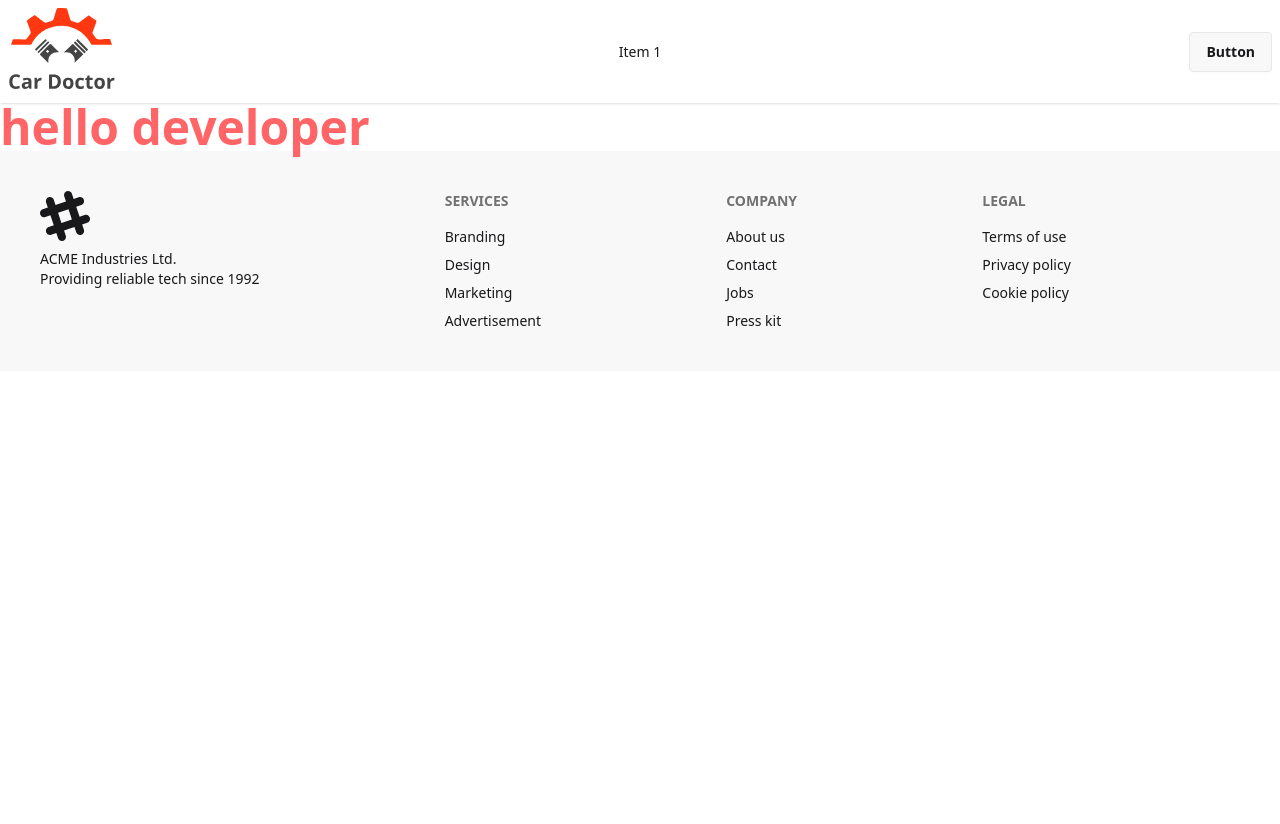
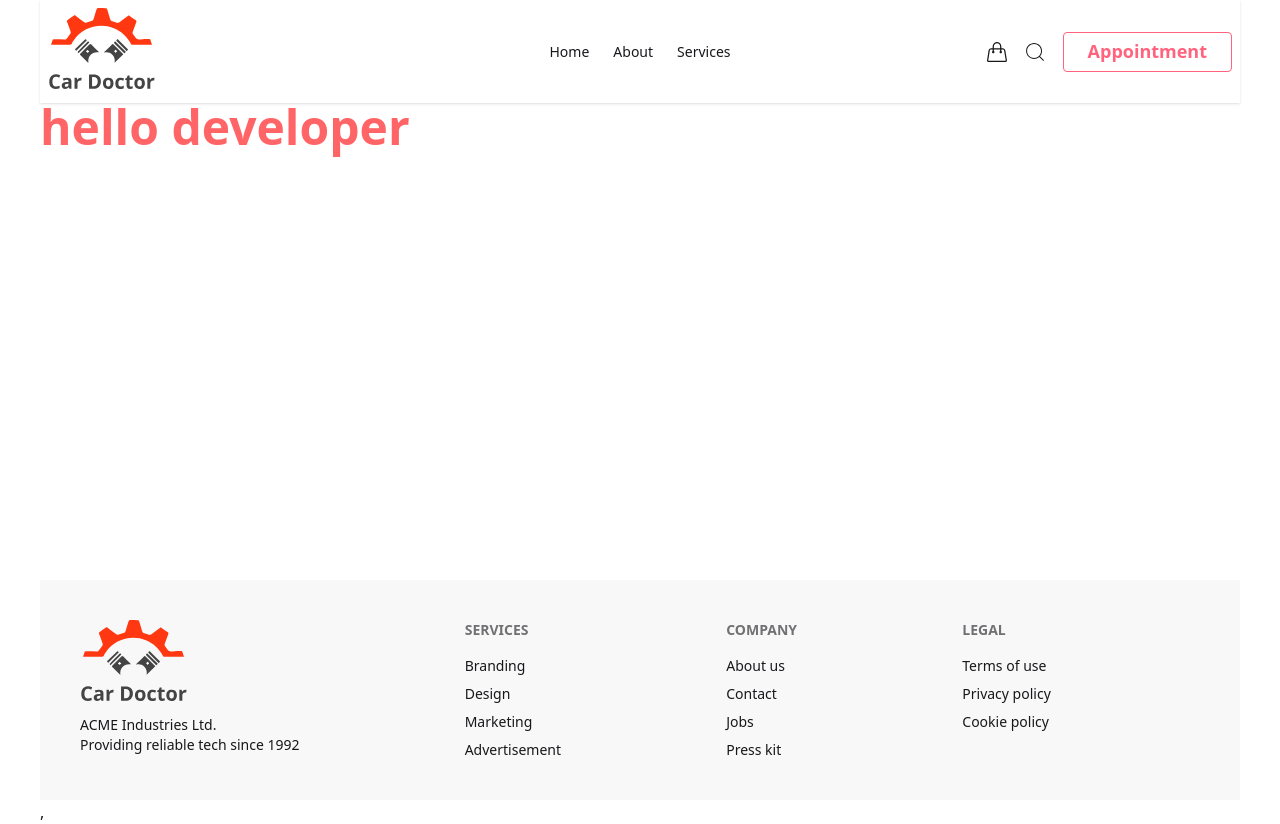
Before and after one commit to RHrakib1/again-car-doctor, a React (Vite) app: page / in a window 1280 px wide. Before the commit the page ends 800 px from the top, so only its background shows below. Built offline with nearby package versions, Linux system fonts and the light colour scheme.

Commit message:
add to navbar setup completet

```diff
--- a/package.json
+++ b/package.json
@@ -13,6 +13,7 @@
     "@tailwindcss/vite": "^4.1.13",
     "react": "^19.1.1",
     "react-dom": "^19.1.1",
+    "react-icons": "^5.5.0",
     "react-router-dom": "^7.9.1",
     "tailwindcss": "^4.1.13"
   },
--- a/src/App.jsx
+++ b/src/App.jsx
@@ -3,7 +3,7 @@ function App() {
 
   return (
     <>
-      <p className='text-5xl font-bold text-red-400'>hello developer</p>
+      <p className='text-2 text-5xl font-bold text-red-400'>hello developer</p>
     </>
   )
 }
--- /dev/null
+++ b/src/Component/About/About.jsx
@@ -0,0 +1,9 @@
+import React from 'react'
+
+export default function About() {
+  return (
+    <div>
+      <h1>about</h1>
+    </div>
+  )
+}
--- /dev/null
+++ b/src/Component/Services/Services.jsx
@@ -0,0 +1,9 @@
+import React from 'react'
+
+export default function Services() {
+    return (
+        <div>
+            <h1>services</h1>
+        </div>
+    )
+}
--- a/src/Layout/Footer/Footer.jsx
+++ b/src/Layout/Footer/Footer.jsx
@@ -1,21 +1,12 @@
 import React from 'react'
+import logo from '../../assets/logo.svg'
 
 export default function Footer() {
     return (
         <div>
             <footer className="footer sm:footer-horizontal bg-base-200 text-base-content p-10">
                 <aside>
-                    <svg
-                        width="50"
-                        height="50"
-                        viewBox="0 0 24 24"
-                        xmlns="http://www.w3.org/2000/svg"
-                        fillRule="evenodd"
-                        clipRule="evenodd"
-                        className="fill-current">
-                        <path
-                            d="M22.672 15.226l-2.432.811.841 2.515c.33 1.019-.209 2.127-1.23 2.456-1.15.325-2.148-.321-2.463-1.226l-.84-2.518-5.013 1.677.84 2.517c.391 1.203-.434 2.542-1.831 2.542-.88 0-1.601-.564-1.86-1.314l-.842-2.516-2.431.809c-1.135.328-2.145-.317-2.463-1.229-.329-1.018.211-2.127 1.231-2.456l2.432-.809-1.621-4.823-2.432.808c-1.355.384-2.558-.59-2.558-1.839 0-.817.509-1.582 1.327-1.846l2.433-.809-.842-2.515c-.33-1.02.211-2.129 1.232-2.458 1.02-.329 2.13.209 2.461 1.229l.842 2.515 5.011-1.677-.839-2.517c-.403-1.238.484-2.553 1.843-2.553.819 0 1.585.509 1.85 1.326l.841 2.517 2.431-.81c1.02-.33 2.131.211 2.461 1.229.332 1.018-.21 2.126-1.23 2.456l-2.433.809 1.622 4.823 2.433-.809c1.242-.401 2.557.484 2.557 1.838 0 .819-.51 1.583-1.328 1.847m-8.992-6.428l-5.01 1.675 1.619 4.828 5.011-1.674-1.62-4.829z"></path>
-                    </svg>
+                    <img className='w-[107px]' src={logo} alt="" />
                     <p>
                         ACME Industries Ltd.
                         <br />
--- a/src/Layout/Home/Home.jsx
+++ b/src/Layout/Home/Home.jsx
@@ -5,9 +5,11 @@ import Footer from '../Footer/Footer'
 
 export default function Home() {
     return (
-        <div>
+        <div className='flex flex-col min-h-screen'>
             <Navbar></Navbar>
-            <Outlet></Outlet>
+            <main className='flex-grow'>
+                <Outlet></Outlet>
+            </main>
             <Footer></Footer>
         </div>
     )
--- a/src/Layout/Navbar/Navbar.jsx
+++ b/src/Layout/Navbar/Navbar.jsx
@@ -1,7 +1,15 @@
 import React from 'react'
 import logo from '../../assets/logo.svg'
+import { Link } from 'react-router-dom'
+import { CiSearch } from "react-icons/ci";
+import { SlHandbag } from "react-icons/sl";
 
 export default function Navbar() {
+    const Links = <>
+        <Link to='/'><li><a>Home</a></li></Link>
+        <Link to='/about'><li><a>About</a></li></Link>
+        <Link to='/services'><li><a>Services</a></li></Link>
+    </>
     return (
         <div>
             <div className="navbar bg-base-100 shadow-sm">
@@ -13,18 +21,22 @@ export default function Navbar() {
                         <ul
                             tabIndex={0}
                             className="menu menu-sm dropdown-content bg-base-100 rounded-box z-1 mt-3 w-52 p-2 shadow">
-                            <li><a>Item 1</a></li>
+                            {Links}
                         </ul>
                     </div>
                     <img className='w-[107px]' src={logo} alt="" />
                 </div>
                 <div className="navbar-center hidden lg:flex">
                     <ul className="menu menu-horizontal px-1">
-                        <li><a>Item 1</a></li>
+                        {Links}
                     </ul>
                 </div>
                 <div className="navbar-end">
-                    <a className="btn">Button</a>
+                    <div className='flex items-center gap-4'>
+                        <SlHandbag className='text-xl'></SlHandbag>
+                        <CiSearch className='text-2xl'></CiSearch>
+                        <button className="btn btn-outline btn-error px-6 text-[18px] py-2">Appointment</button>
+                    </div>
                 </div>
             </div>
         </div>
--- a/src/main.jsx
+++ b/src/main.jsx
@@ -8,6 +8,8 @@ import {
   RouterProvider,
 } from "react-router-dom";
 import Home from './Layout/Home/Home.jsx'
+import About from './Component/About/About.jsx'
+import Services from './Component/Services/Services.jsx'
 
 
 
@@ -19,7 +21,15 @@ const router = createBrowserRouter([
       {
         index: true,
         element: <App></App>
-      }
+      },
+      {
+        path: '/about',
+        element: <About></About>
+      },
+      {
+        path: '/services',
+        element: <Services></Services>
+      },
     ]
   },
 ]);
@@ -29,7 +39,9 @@ const router = createBrowserRouter([
 
 
 createRoot(document.getElementById('root')).render(
-  <StrictMode>
-    <RouterProvider router={router} />
-  </StrictMode>,
+  <div className='max-w-[1200px] mx-auto'>
+    <StrictMode>
+      <RouterProvider router={router} />
+    </StrictMode>,
+  </div>
 )
```
Also changed, not shown: 1 other file (tests, documents, lock files or other folders).
